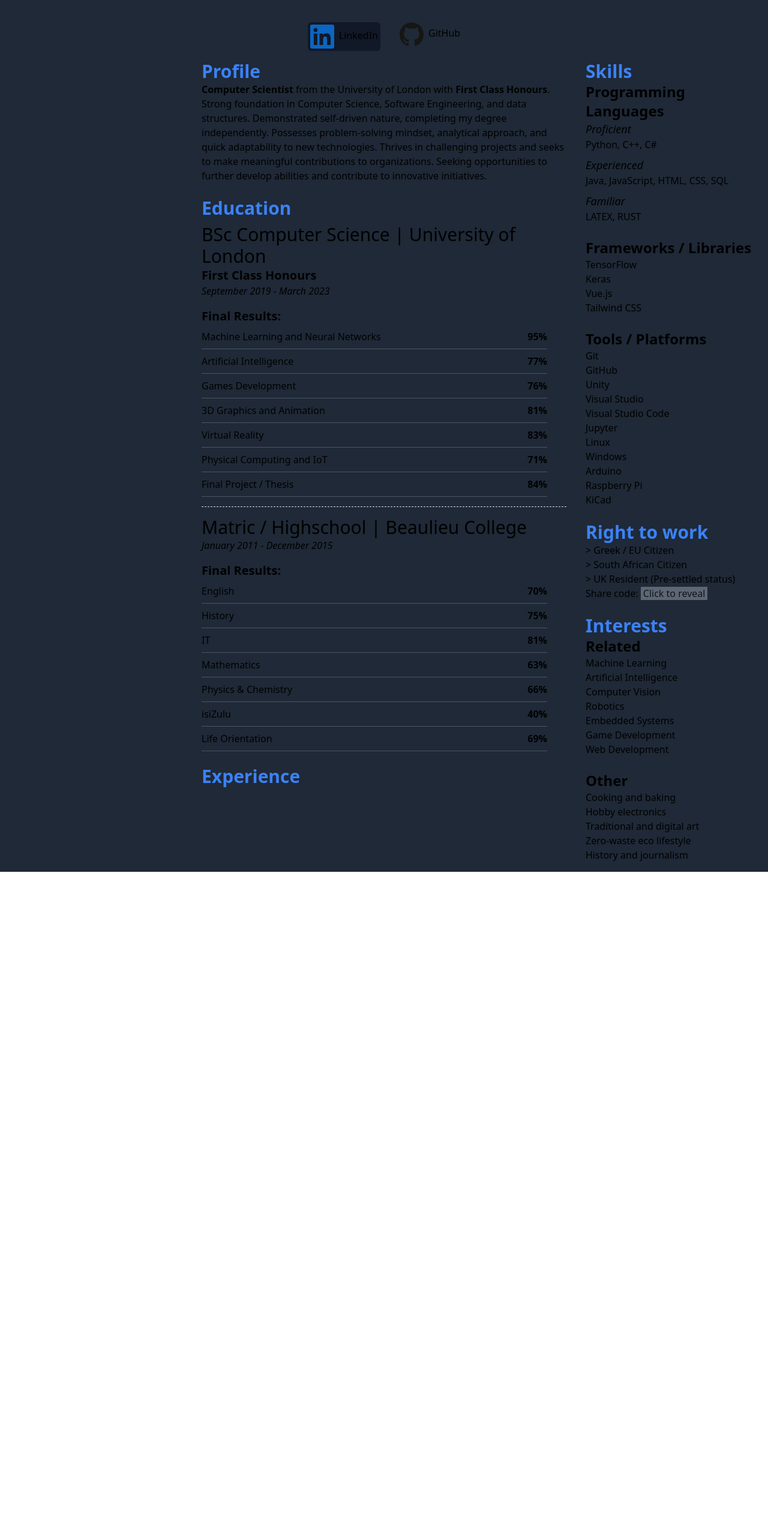
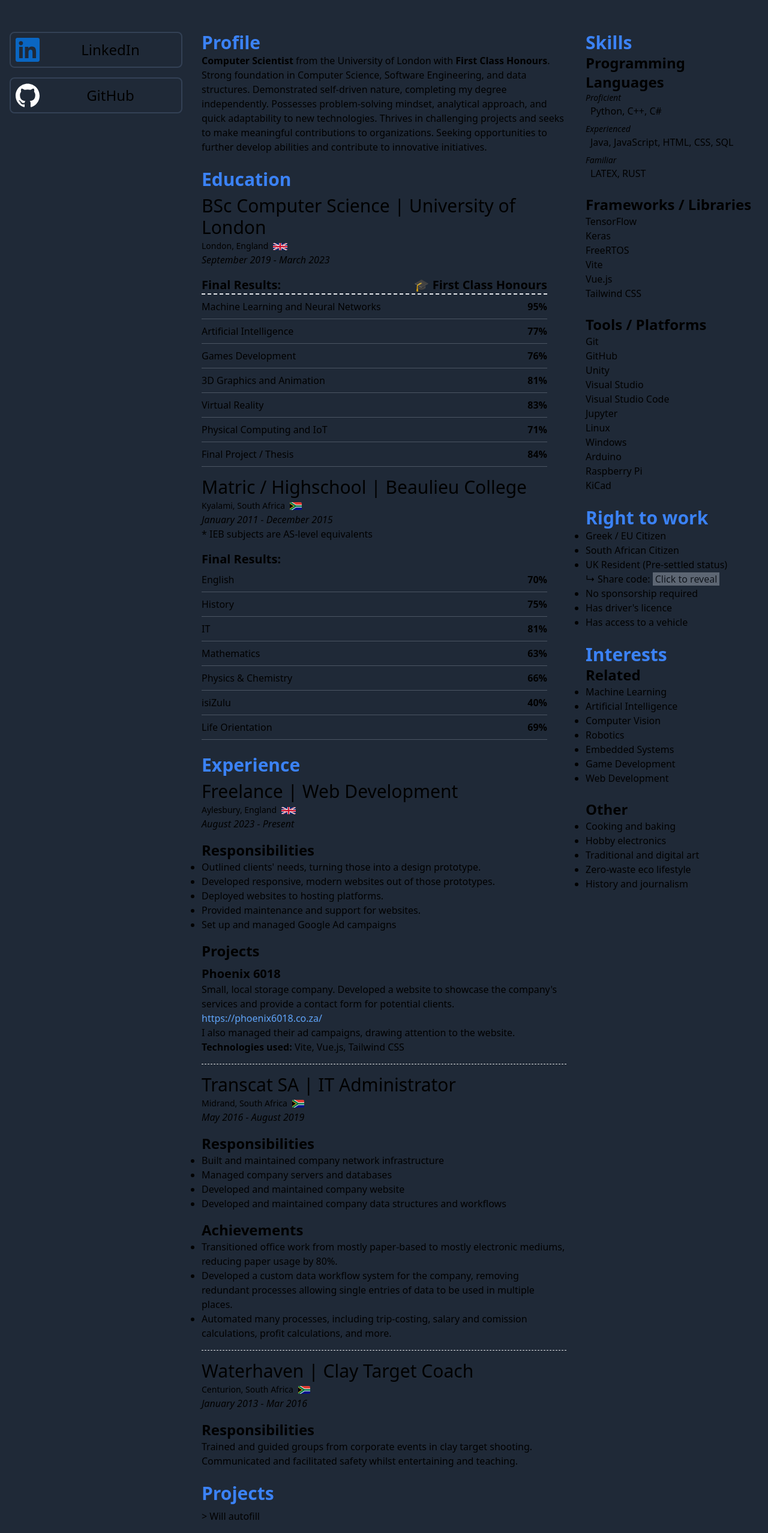
Before and after one commit to dimitrivlachos/Portfolio-website, a Vue app: page /cv in a window 1280 px wide. Shown: the part 151-2706 px from the top of the page at 60% size. Before the commit the page ends 1604 px from the top, so only its background shows below. Built offline with nearby package versions, Linux system fonts and the light colour scheme.

Commit message:
CV Updates

```diff
--- a/src/components/CVComp.vue
+++ b/src/components/CVComp.vue
@@ -2,10 +2,22 @@
     <!-- Two-column section -->
     <div class="md:grid md:grid-cols-3 lg:grid-cols-4 justify-center bg-gray-800">
 
-        <!-- Spacer div -->
-        <div class="hidden lg:block lg:col-span-1 p-4">
-            <!-- Maybe add a profile picture here? -->
-        </div>
+        <!-- Social div -->
+        <div class="flex justify-center md:block">
+        <div class="flex justify-top md:flex-col lg:col-span-1 p-4 md:sticky md:top-0">
+                <a href="https://www.linkedin.com/in/dimitri-vlachos/" target="_blank" rel="noopener noreferrer"
+                    class="h-full md:h-auto flex cursor-pointer justify-between items-center border-2 border-solid border-slate-700 hover:bg-gray-700 p-2 rounded-lg">
+                    <LinkedInSVG width="40" height="40" class="inline" />
+                    <p class="inline text-2xl pl-2">LinkedIn</p>
+                    <div class="inline-block"></div>
+                </a>
+                <a href="https://github.com/dimitrivlachos" target="_blank" rel="noopener noreferrer"
+                    class="h-full md:h-auto ml-2 md:ml-0 md:mt-4 flex cursor-pointer justify-between items-center border-2 border-solid border-slate-700 hover:bg-gray-700 p-2 rounded-lg">
+                    <GitHubSVG width="40" height="40" color="#FFFFFF" class="inline" />
+                    <p class="inline text-2xl pl-2">GitHub</p>
+                    <div class="inline-block"></div>
+                </a>
+        </div></div>
 
         <!-- Main section -->
         <div class="md:col-span-2 p-4 mx-auto lg:mx-0">
@@ -20,12 +32,20 @@
                 contribute to innovative initiatives.</p>
 
             <h1 class="text-3xl text-blue-500 font-semibold pt-6 pb-2">Education</h1>
-            <h2 class="text-3xl inline">BSc Computer Science</h2>
-            <h2 class="text-3xl inline font-thin"> | University of London</h2>
-            <h3 class="text-xl font-semibold">First Class Honours</h3>
+            <div>
+                <h2 class="text-3xl inline">BSc Computer Science</h2>
+                <h2 class="text-3xl inline font-thin"> | University of London</h2>
+            </div>
+            <div>
+                <p class="text-sm inline pr-2">London, England</p>
+                <img src="../assets/svg/uk.svg" alt="UK Flag" class="inline w-6 rounded-sm">
+            </div>
             <p class="italic">September 2019 - March 2023</p>
             <div class="pt-4 max-w-xl items-center">
-                <h2 class="text-xl font-bold">Final Results:</h2>
+                <span class="flex justify-between border-dashed border-b-2">
+                    <h2 class="text-xl font-bold inline pr-2">Final Results:</h2>
+                    <h3 class="text-xl font-semibold inline">🎓 First Class Honours</h3>
+                </span>
                 <ul>
                     <li v-for="item in uniResults"
                         class="flex justify-between items-center border-b border-gray-600 dark:border-gray-300 py-2">
@@ -35,12 +55,18 @@
                 </ul>
             </div>
 
-            <hr class="my-4 border-dashed">
-            <!-- Need a breaker -->
+            <div class="mt-4">
+                <h2 class="text-3xl inline">Matric / Highschool</h2>
+                <h2 class="text-3xl inline font-thin"> | Beaulieu College</h2>
+            </div>
+            <div>
+                <p class="text-sm inline pr-2">Kyalami, South Africa</p>
+                <img src="../assets/svg/za.svg" alt="South African Flag" class="inline w-5 rounded-sm">
+            </div>
 
-            <h2 class="text-3xl inline">Matric / Highschool</h2>
-            <h2 class="text-3xl inline font-thin"> | Beaulieu College</h2>
             <p class="italic">January 2011 - December 2015</p>
+            <p>* IEB subjects are AS-level equivalents</p>
+
             <div class="pt-4 max-w-xl items-center">
                 <h2 class="text-xl font-bold">Final Results:</h2>
                 <ul>
@@ -52,26 +78,114 @@
                 </ul>
             </div>
 
+            <!------------------------------------------------------------------------->
             <h1 class="text-3xl text-blue-500 font-semibold pt-6 pb-2">Experience</h1>
+            <div>
+                <h2 class="text-3xl inline">Freelance</h2>
+                <h2 class="text-3xl inline font-thin"> | Web Development</h2>
+            </div>
+            <div>
+                <p class="text-sm inline pr-2">Aylesbury, England</p>
+                <img src="../assets/svg/uk.svg" alt="UK Flag" class="inline w-6 rounded-sm">
+            </div>
+            <p class="italic">August 2023 - Present</p>
 
+            <h2 class="text-2xl font-bold pt-4">Responsibilities</h2>
+            <ul class="list-disc">
+                <li>Outlined clients' needs, turning those into a design prototype.</li>
+                <li>Developed responsive, modern websites out of those prototypes.</li>
+                <li>Deployed websites to hosting platforms.</li>
+                <li>Provided maintenance and support for websites.</li>
+                <li>Set up and managed Google Ad campaigns</li>
+            </ul>
+
+            <h2 class="text-2xl font-bold pt-4">Projects</h2>
+            <h3 class="text-xl font-semibold pt-2">Phoenix 6018</h3>
+            <p> Small, local storage company. Developed a website to showcase the company's services and
+                provide a contact form for potential clients.
+                <a class="text-blue-400 hover:text-blue-500" href="https://phoenix6018.co.za/" target="_blank"
+                    rel="noopener">https://phoenix6018.co.za/</a>
+            </p>
+            <p>I also managed their ad campaigns, drawing attention to the website.</p>
+            <p><strong>Technologies used:</strong> Vite, Vue.js, Tailwind CSS</p>
+
+
+            <hr class="my-4 border-dashed">
+
+            <!-- Transcat -->
+            <div>
+                <h2 class="text-3xl inline">Transcat SA</h2>
+                <h2 class="text-3xl inline font-thin"> | IT Administrator</h2>
+            </div>
+            <div>
+                <p class="text-sm inline pr-2">Midrand, South Africa</p>
+                <img src="../assets/svg/za.svg" alt="South African Flag" class="inline w-5 rounded-sm">
+            </div>
+            <p class="italic">May 2016 - August 2019</p>
+            <h2 class="text-2xl font-bold pt-4">Responsibilities</h2>
+            <ul class="list-disc">
+                <li>Built and maintained company network infrastructure</li>
+                <li>Managed company servers and databases</li>
+                <li>Developed and maintained company website</li>
+                <li>Developed and maintained company data structures and workflows</li>
+            </ul>
+            <h2 class="text-2xl font-bold pt-4">Achievements</h2>
+            <ul class="list-disc">
+                <li>
+                    Transitioned office work from mostly paper-based to mostly electronic mediums,
+                    reducing paper usage by 80%.
+                </li>
+                <li>
+                    Developed a custom data workflow system for the company, removing redundant
+                    processes allowing single entries of data to be used in multiple places.
+                </li>
+                <li>
+                    Automated many processes, including trip-costing, salary and comission calculations,
+                    profit calculations, and more.
+                </li>
+            </ul>
+
+            <hr class="my-4 border-dashed">
+
+            <!-- Waterhaven -->
+            <div>
+                <h2 class="text-3xl inline">Waterhaven</h2>
+                <h2 class="text-3xl inline font-thin"> | Clay Target Coach</h2>
+            </div>
+            <div>
+                <p class="text-sm inline pr-2">Centurion, South Africa</p>
+                <img src="../assets/svg/za.svg" alt="South African Flag" class="inline w-5 rounded-sm">
+            </div>
+            <p class="italic">January 2013 - Mar 2016</p>
+            <h2 class="text-2xl font-bold pt-4">Responsibilities</h2>
+            <ul>
+                <li>Trained and guided groups from corporate events in clay target shooting.</li>
+                <li>Communicated and facilitated safety whilst entertaining and teaching.</li>
+            </ul>
+
+            <!------------------------------------------------------------------------->
+            <h1 class="text-3xl text-blue-500 font-semibold pt-6 pb-2">Projects</h1>
+            <p>> Will autofill</p>
         </div>
 
         <!-- Sidebar section -->
         <div class="md:col-span-1 p-4 mx-auto lg:mx-0">
             <h1 class="text-3xl text-blue-500 font-semibold">Skills</h1>
             <h2 class="text-2xl font-bold">Programming Languages</h2>
-            <h3 class="text-lg italic">Proficient</h3>
-            <p>Python, C++, C#</p>
-            <h3 class="text-lg italic pt-2">Experienced</h3>
-            <p>Java, JavaScript, HTML, CSS, SQL</p>
-            <h3 class="text-lg italic pt-2">Familiar</h3>
-            <p>LATEX, RUST</p>
+            <h3 class="text-sm italic">Proficient</h3>
+            <p class="pl-2">Python, C++, C#</p>
+            <h3 class="text-sm italic pt-2">Experienced</h3>
+            <p class="pl-2">Java, JavaScript, HTML, CSS, SQL</p>
+            <h3 class="text-sm italic pt-2">Familiar</h3>
+            <p class="pl-2">LATEX, RUST</p>
 
 
             <h2 class="text-2xl font-bold pt-6">Frameworks / Libraries</h2>
             <ul>
                 <li>TensorFlow</li>
                 <li>Keras</li>
+                <li>FreeRTOS</li>
+                <li>Vite</li>
                 <li>Vue.js</li>
                 <li>Tailwind CSS</li>
             </ul>
@@ -92,19 +206,22 @@
             </ul>
 
             <h1 class="text-3xl text-blue-500 font-semibold pt-6">Right to work</h1>
-            <ul>
-                <li>> Greek / EU Citizen</li>
-                <li>> South African Citizen</li>
-                <li>> UK Resident (Pre-settled status)</li>
-                <li class="inline">Share code: </li>
+            <ul class="list-disc">
+                <li>Greek / EU Citizen</li>
+                <li>South African Citizen</li>
+                <li>UK Resident (Pre-settled status)</li>
+                <li class="inline">↳ Share code: </li>
                 <p v-if="!isShowShareCode" class="inline bg-gray-400 dark:bg-black px-1 animate-pulse"
                     @click="showShareCode">Click to reveal</p>
                 <p v-if="isShowShareCode" class="inline font-bold px-1" id="share">{{ shareCode }}</p>
+                <li>No sponsorship required</li>
+                <li>Has driver's licence</li>
+                <li>Has access to a vehicle</li>
             </ul>
 
             <h1 class="text-3xl text-blue-500 font-semibold pt-6">Interests</h1>
             <h2 class="text-2xl font-bold">Related</h2>
-            <ul>
+            <ul class="list-disc">
                 <li>Machine Learning</li>
                 <li>Artificial Intelligence</li>
                 <li>Computer Vision</li>
@@ -114,7 +231,7 @@
                 <li>Web Development</li>
             </ul>
             <h2 class="text-2xl font-bold pt-6">Other</h2>
-            <ul>
+            <ul class="list-disc">
                 <li>Cooking and baking</li>
                 <li>Hobby electronics</li>
                 <li>Traditional and digital art</li>
@@ -127,6 +244,9 @@
 </template>
 
 <script>
+import LinkedInSVG from '../assets/svg/LinkedInSVG.vue';
+import GitHubSVG from '../assets/svg/GitHubSVG.vue';
+
 export default {
     data() {
         return {
@@ -159,6 +279,10 @@ export default {
             this.isShowShareCode = true;
             document.getElementById("share").innerHTML = this.shareCode;
         }
+    },
+    components: {
+        LinkedInSVG,
+        GitHubSVG
     }
 };
 </script>
--- a/src/views/CVView.vue
+++ b/src/views/CVView.vue
@@ -1,16 +1,6 @@
 <template>
     <div class="text-black dark:text-slate-300">
         <h1 class="text-center text-6xl p-8"><p class="inline font-semibold">Dimitrios </p><p class="inline font-thin">Vlachos</p></h1>
-
-        <!-- Social links -->
-        <div class="flex justify-center">
-            <a href="https://www.linkedin.com/in/dimitri-vlachos/" target="_blank" rel="noopener noreferrer" class="mx-4 p-1 bg-gray-900 hover:bg-black rounded-md">
-                <LinkedInSVG width="40" height="40" class="inline"/><p class="inline font-thin pl-2">LinkedIn</p>
-            </a>
-            <a href="https://github.com/dimitrivlachos" target="_blank" rel="noopener noreferrer" class="mx-4">
-                <GitHubSVG width="40" height="40" class="inline"/><p class="inline font-thin pl-2">GitHub</p>
-            </a>
-        </div>
 
         <CVComp />
     </div>
```
